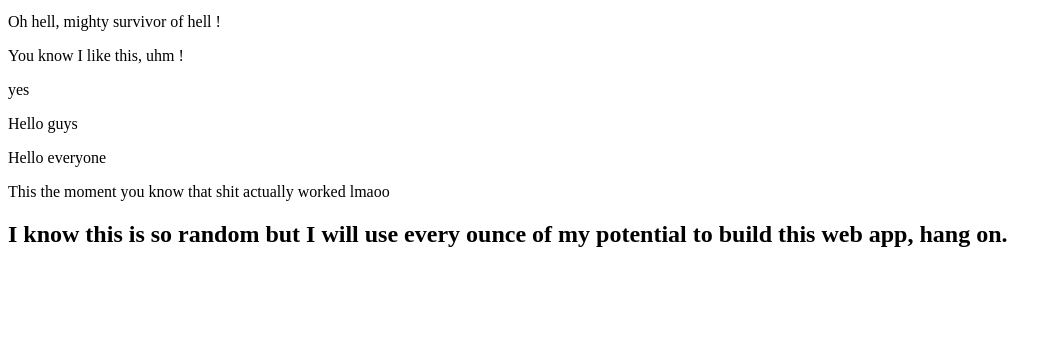
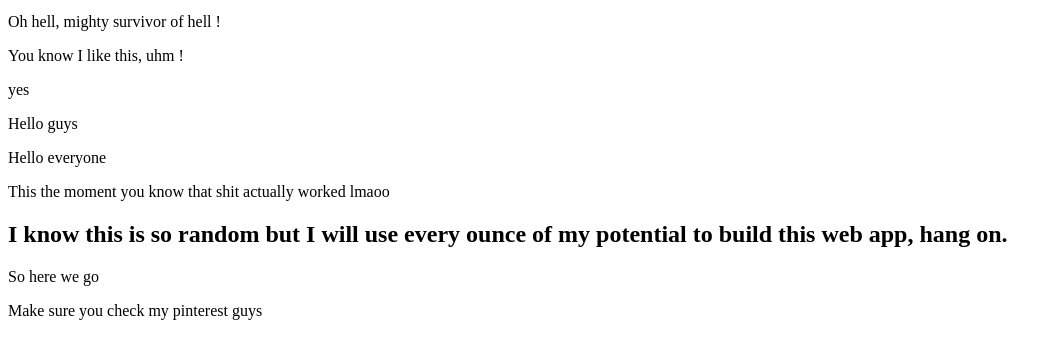
Before and after one commit to gtrmichaels/web-app-1, a plain HTML site: page index.html in a window 1280 px wide. Shown: the part 101-460 px from the top of the page, without its empty margins (0-1061 px from the left). Drawn offline with Linux system fonts and the light colour scheme.

Commit message:
Update index.html

```diff
--- a/index.html
+++ b/index.html
@@ -15,5 +15,7 @@
         <p>Hello everyone</p>
         <p>This the moment you know that shit actually worked lmaoo</p>
     <h2>I know this is so random but I will use every ounce of my potential to build this web app, hang on.</h2>
+    <p>So here we go</p>
+    <p>Make sure you check my pinterest guys</p>
 </body>
 </html>
```
